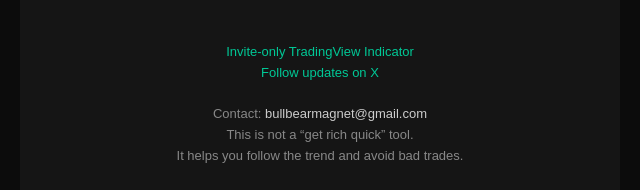
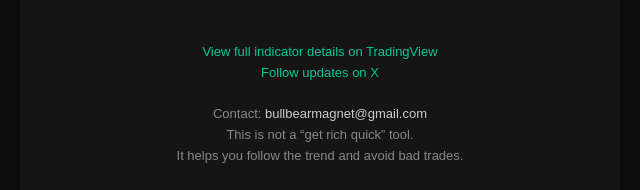
Before and after one commit to bullbearmagnet/bullbearmagnet, a plain HTML site: page index.html in a window 1280 px wide. Shown: the part 532-722 px from the top of the page, 320-960 px from the left. Drawn offline with Linux system fonts and the light colour scheme.

Commit message:
index.html

```diff
--- a/index.html
+++ b/index.html
@@ -311,7 +311,7 @@
 </div>
 
 <div class="footer">
-<a href="https://www.tradingview.com/script/4pyuPNmI-BullBearMagnet/" target="_blank">Invite-only TradingView Indicator</a><br>
+<a href="https://www.tradingview.com/script/4pyuPNmI-BullBearMagnet/" target="_blank">View full indicator details on TradingView</a><br>
 <a href="https://x.com/bullbearmagnet" target="_blank">Follow updates on X</a><br><br>
 
 Contact:
```
